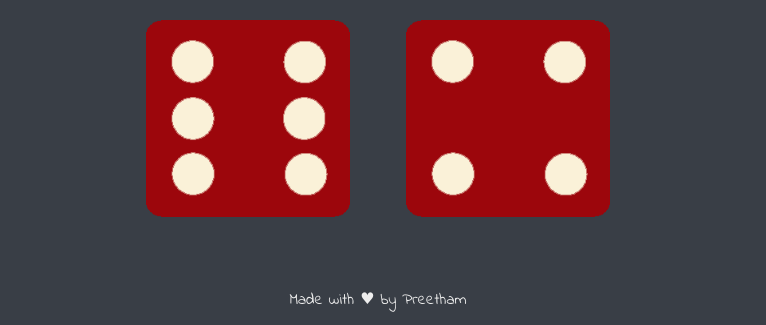
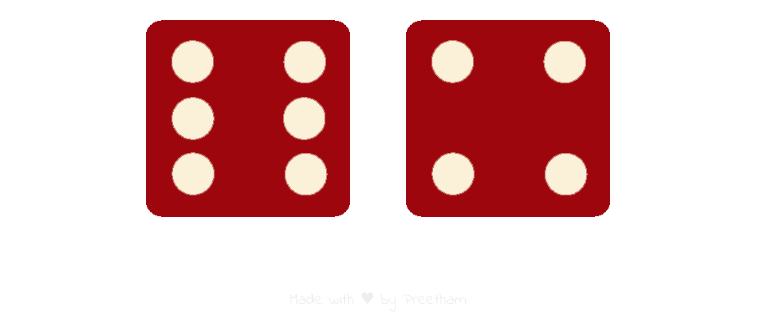
Before and after one commit to preethamEth/Dice-Game, a plain HTML site: page index.html in a window 1280 px wide. Shown: the part 475-800 px from the top of the page, without its empty margins (262-1028 px from the left). Drawn offline with Linux system fonts and the light colour scheme.

Commit message:
Updated for free!

```diff
--- a/styles.css
+++ b/styles.css
@@ -10,9 +10,7 @@
 
 }
 
-body {
-  background-color: #393E46;
-}
+
 
 h1 {
   margin: 30px;
```
